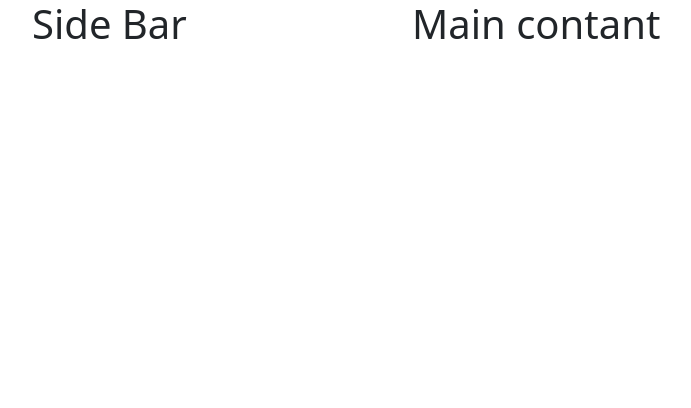
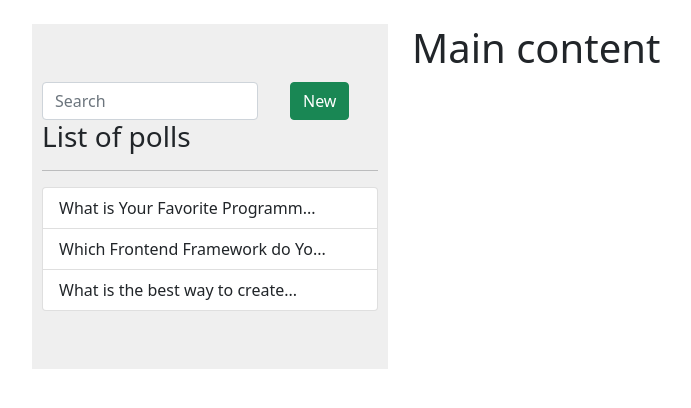
Before and after one commit to ZIHAD22/poll-app, a React (Create React App) app: page / in a window 1280 px wide. Shown: the top 408 px of the page, without its empty margins (50-741 px from the left). Built offline with nearby package versions, Linux system fonts and the light colour scheme.

Commit message:
sidbar section work done

```diff
--- a/src/App.jsx
+++ b/src/App.jsx
@@ -3,7 +3,7 @@ import shortid from "shortid";
 import { Container, Row, Col } from "reactstrap";
 
 // custom components
-import MainContant from "./components/main-contant";
+import MainContent from "./components/main-contant";
 import SideBar from "./components/sidebar";
 
 // Poll data
@@ -63,15 +63,23 @@ class App extends Component {
       selectedPoll: poll,
     });
   };
+
+  // handle search
+  handleSearch = (searchTerm) => {};
   render() {
     return (
       <Container>
-        <Row>
+        <Row className="mt-4">
           <Col lg={4}>
-            <SideBar />
+            <SideBar
+              polls={this.state.polls}
+              handleSearch={this.handleSearch}
+              searchTerm={this.state.searchTerm}
+              selectPoll={this.selectPoll}
+            />
           </Col>
           <Col lg={8}>
-            <MainContant />
+            <MainContent />
           </Col>
         </Row>
       </Container>
--- a/src/components/main-contant/index.jsx
+++ b/src/components/main-contant/index.jsx
@@ -1,13 +1,13 @@
 import React, { Component } from "react";
 
-class MainContant extends Component {
+class MainContent extends Component {
   render() {
     return (
       <div>
-        <h1>Main contant</h1>
+        <h1>Main content</h1>
       </div>
     );
   }
 }
 
-export default MainContant;
+export default MainContent;
--- a/src/components/sidebar/index.jsx
+++ b/src/components/sidebar/index.jsx
@@ -1,10 +1,59 @@
 import React, { Component } from "react";
+import { Input, Button, Modal, ModalHeader, ModalBody } from "reactstrap";
+
+import PollList from "./poll_list";
 
 class SideBar extends Component {
+  state = {
+    openModal: false,
+  };
+  toggleModal = () => {
+    this.setState({
+      openModal: !this.state.openModal,
+    });
+  };
   render() {
     return (
-      <div>
-        <h1>Side Bar</h1>
+      <div style={{ background: "#efefef", padding: "10px" }}>
+        <div className="d-flex my-5">
+          <div className="m-auto">
+            <div className="row">
+              <div className="col-lg-8 col-md-8 col-xs-8 col-sm-8">
+                <Input
+                  type="search"
+                  placeholder="Search"
+                  onChange={(e) => this.props.handleSearch(e.target.value)}
+                  value={this.props.searchTerm}
+                />
+              </div>
+              <div className="col-lg-4 col-md-4 col-xs-4 col-sm-4">
+                <Button
+                  color="success"
+                  className="ms-2"
+                  onClick={this.toggleModal}
+                >
+                  New
+                </Button>
+              </div>
+            </div>
+            <h3>List of polls</h3>
+            <hr />
+            <PollList
+              polls={this.props.polls}
+              selectPoll={this.props.selectPoll}
+            />
+            <Modal
+              isOpen={this.state.openModal}
+              toggle={this.toggleModal}
+              unmountOnClose={true}
+            >
+              <ModalHeader toggle={this.toggleModal}>
+                Create A New Poll
+              </ModalHeader>
+              <ModalBody>this is the modal body </ModalBody>
+            </Modal>
+          </div>
+        </div>
       </div>
     );
   }
--- /dev/null
+++ b/src/components/sidebar/poll_list.jsx
@@ -0,0 +1,25 @@
+import React from "react";
+import { ListGroup, ListGroupItem } from "reactstrap";
+
+const PollList = (props) => {
+  if (props.length === 0) {
+    return <p>There is no poll</p>;
+  }
+  return (
+    <ListGroup>
+      {props.polls.map((poll) => (
+        <ListGroupItem
+          key={poll.id}
+          onClick={() => props.selectPoll(poll.id)}
+          className="pe-auto"
+        >
+          {poll.title.length > 30
+            ? poll.title.substr(0, 30) + "..."
+            : poll.title}
+        </ListGroupItem>
+      ))}
+    </ListGroup>
+  );
+};
+
+export default PollList;
```
